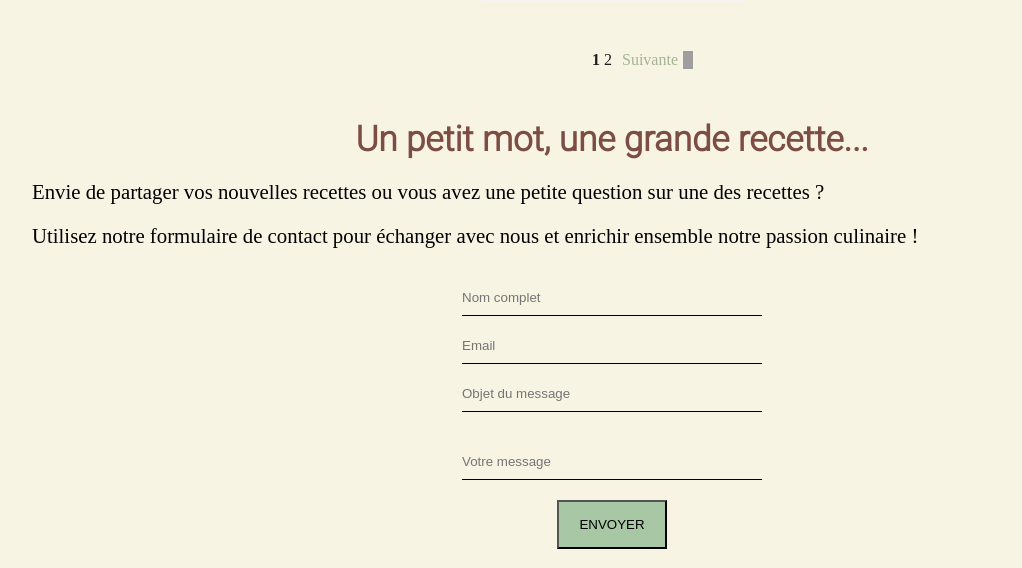
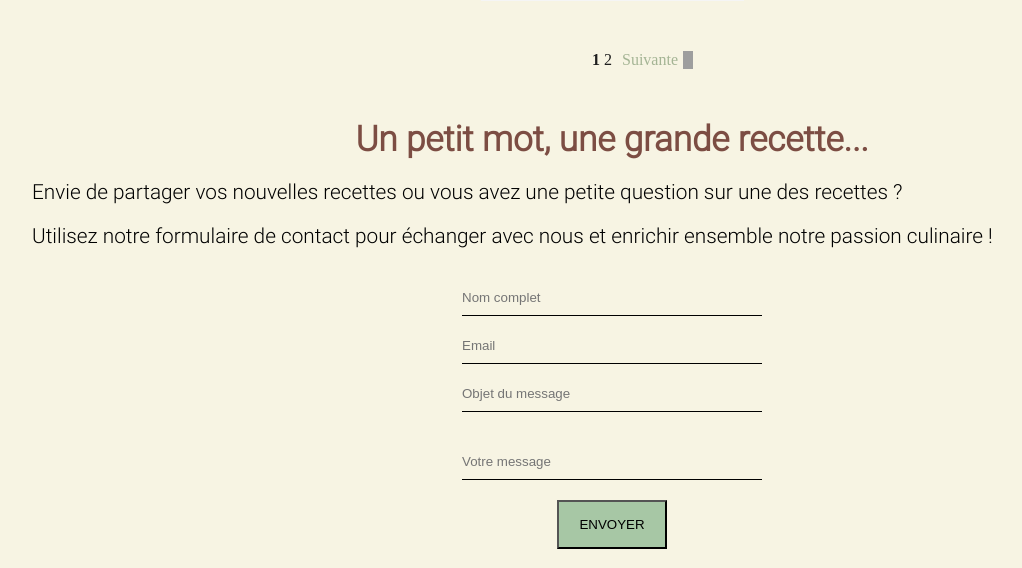
Before and after one commit to GregoryVDev/BlogCuisine, a PHP site: page / in a window 1280 px wide. Shown: the part 4616-5184 px from the top of the page, without its empty margins (28-1050 px from the left). Run offline with PHP 8.4, Linux system fonts and the light colour scheme; some web fonts are replaced; grey boxes are pictures that could not be loaded.

Commit message:
Added the font-family (RobotoLight) in contact section

```diff
--- a/src/css/index.css
+++ b/src/css/index.css
@@ -356,6 +356,7 @@ section h2 {
 #contact p {
   font-size: var(--fsize4);
   margin: 20px 60px;
+  font-family: var(--RobotoLight);
 }
 
 form {
```
